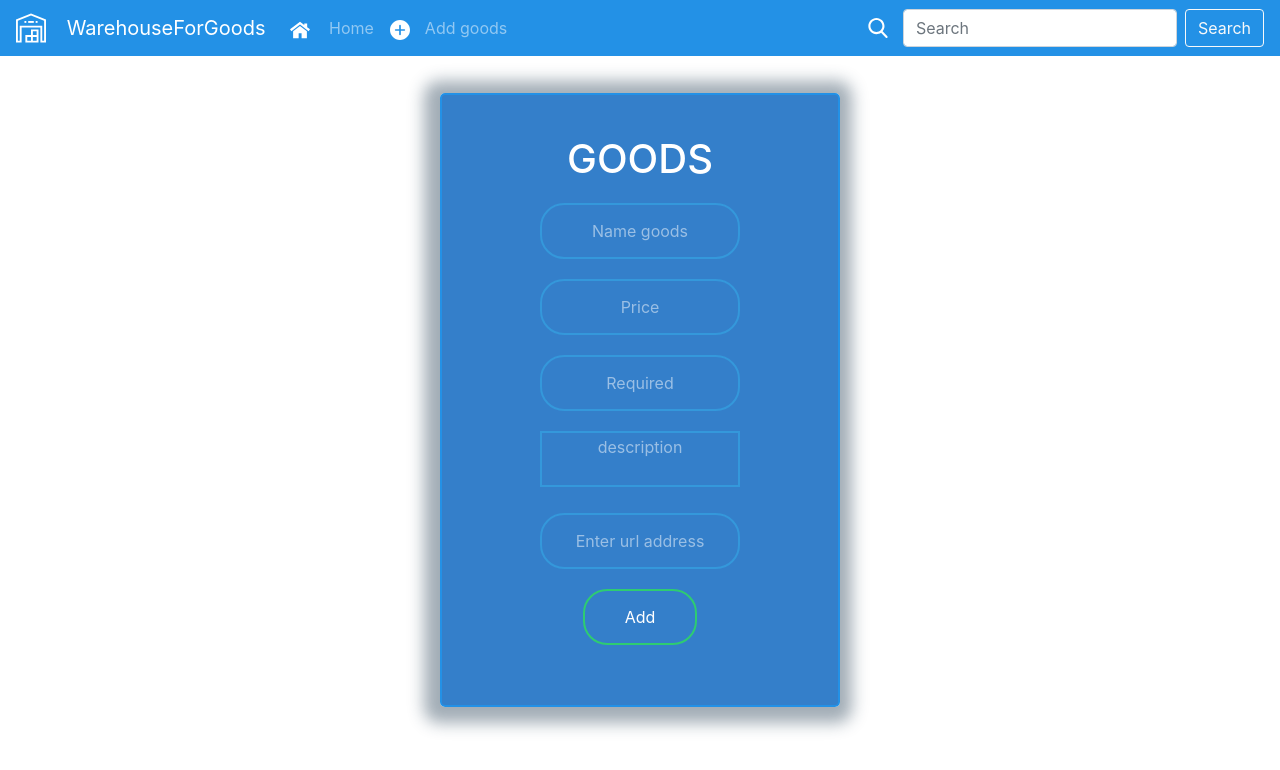
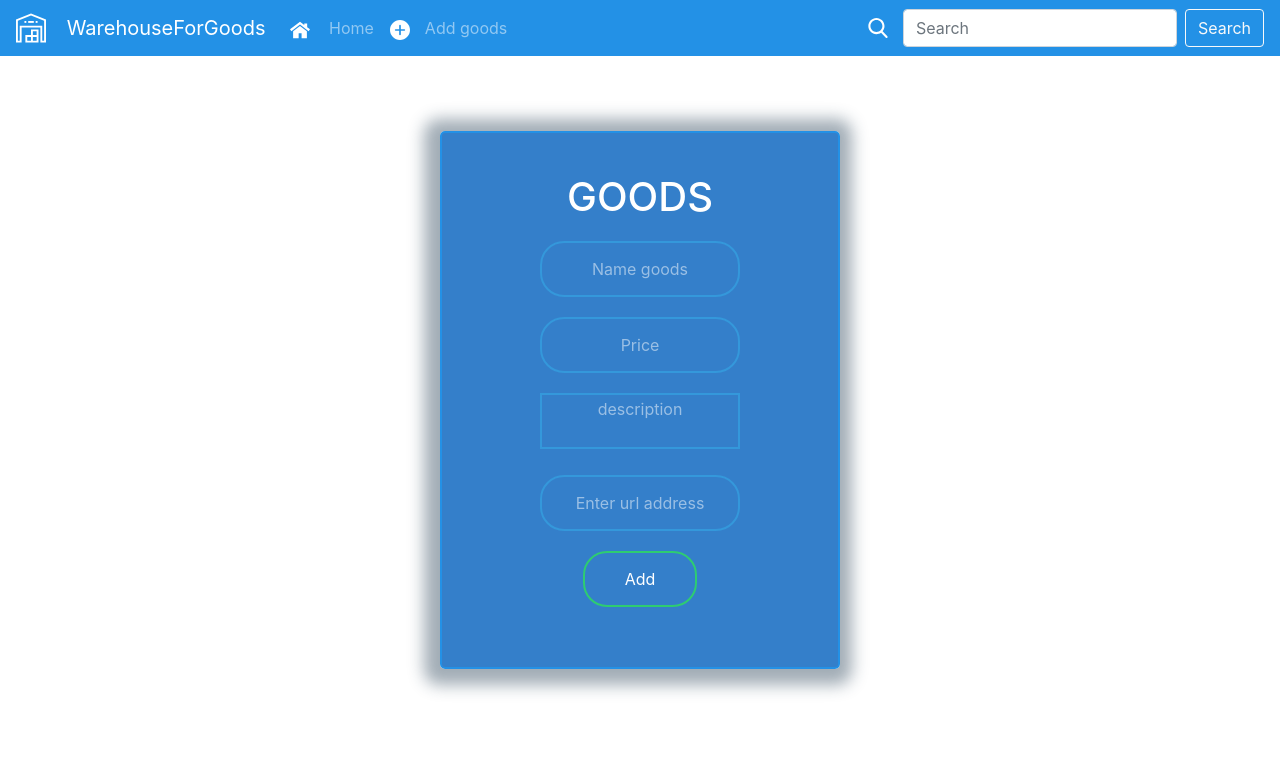
Before and after one commit to IllyaHavrulyk/warehouse-for-goods-frontend, a React (Create React App) app: page /add in a window 1280 px wide. Shown: the top 770 px of the page. Built offline with nearby package versions, Linux system fonts and the light colour scheme.

Commit message:
Refactored api for backend.

```diff
--- a/src/Components/AddGoods/AddGoods.jsx
+++ b/src/Components/AddGoods/AddGoods.jsx
@@ -54,17 +54,6 @@ const AddGoodsForm = ({ onSubmit }) => {
                     <div className={style.addGoodsField}>
                         <Field
 
-                            name="required"
-                            component={Input}
-                            placeholder="Required"
-                            validate={values => {
-                                return Required(values);
-                            }}
-                        />
-                    </div>
-                    <div className={style.addGoodsField}>
-                        <Field
-
                             name="description"
                             component={TextArea}
                             placeholder="description"
--- a/src/Components/EditGoods/EditGoods.jsx
+++ b/src/Components/EditGoods/EditGoods.jsx
@@ -54,17 +54,6 @@ const EditGoodsForm = ({ onSubmit, goods }) => {
                     </div>
                     <div className={style.addGoodsField}>
                         <Field
-                            name="required"
-                            component={Input}
-                            placeholder="Required"
-                            initialValue={goods.required}
-                            validate={values => {
-                                return Required(values);
-                            }}
-                        />
-                    </div>
-                    <div className={style.addGoodsField}>
-                        <Field
                             name="description"
                             component={TextArea}
                             placeholder="description"
@@ -76,10 +65,10 @@ const EditGoodsForm = ({ onSubmit, goods }) => {
                     </div>
                     <div className={style.addGoodsField}>
                         <Field
-                            name="img_url"
+                            name="imgUrl"
                             component={Input}
                             placeholder="Enter url address"
-                            initialValue={goods.img_url}
+                            initialValue={goods.imgUrl}
                             validate={values => {
                                 return Required(values);
                             }}
--- a/src/Components/Tiles/TileItem.jsx
+++ b/src/Components/Tiles/TileItem.jsx
@@ -31,7 +31,7 @@ const Tiles = ({ goods, gridMarkup, deleteGoods }) => {
                 goods.map((item, index) => (
                     <Col md lg={gridMarkup === "remaining" ? true : 3} xs sm={12} key={index}>
                         <Card key={item.id} style={{ width: '15rem', marginTop: 10 + "px" }}>
-                            <Card.Img variant="top" src={item.img_url} style={{ maxWidth: 25 + "%", height: "auto", margin: 0 + " auto" }} />
+                            <Card.Img variant="top" src={item.imgUrl} style={{ maxWidth: 25 + "%", height: "auto", margin: 0 + " auto" }} />
                             <Card.Body >
                                 <Card.Title >{item.name}</Card.Title>
                                 <Card.Text>
--- a/src/api/api.js
+++ b/src/api/api.js
@@ -2,18 +2,18 @@ import axios from "axios";
 
 export const goodsApi = {
     initialGoods() {
-        return axios.get("http://localhost:3001/Products");
+        return axios.get("http://localhost:8080/product/list");
     },
     putGoods(data) {
-        return axios.post("http://localhost:3001/Products", data);
+        return axios.post("http://localhost:8080/product/save", data);
     },
     deleteGoods(goodsId) {
-        return axios.delete("http://localhost:3001/Products/" + goodsId);
+        return axios.delete("http://localhost:8080/product/delete/" + goodsId);
     },
     editGoods(goods) {
-        return axios.patch("http://localhost:3001/Products/" + goods.id, goods);
+        return axios.put("http://localhost:8080/product/update/" + goods.id, goods);
     },
     getGoods(goodsId) {
-        return axios.get("http://localhost:3001/Products/" + goodsId);
+        return axios.get("http://localhost:8080/product/get/" + goodsId);
     }
 }
```
